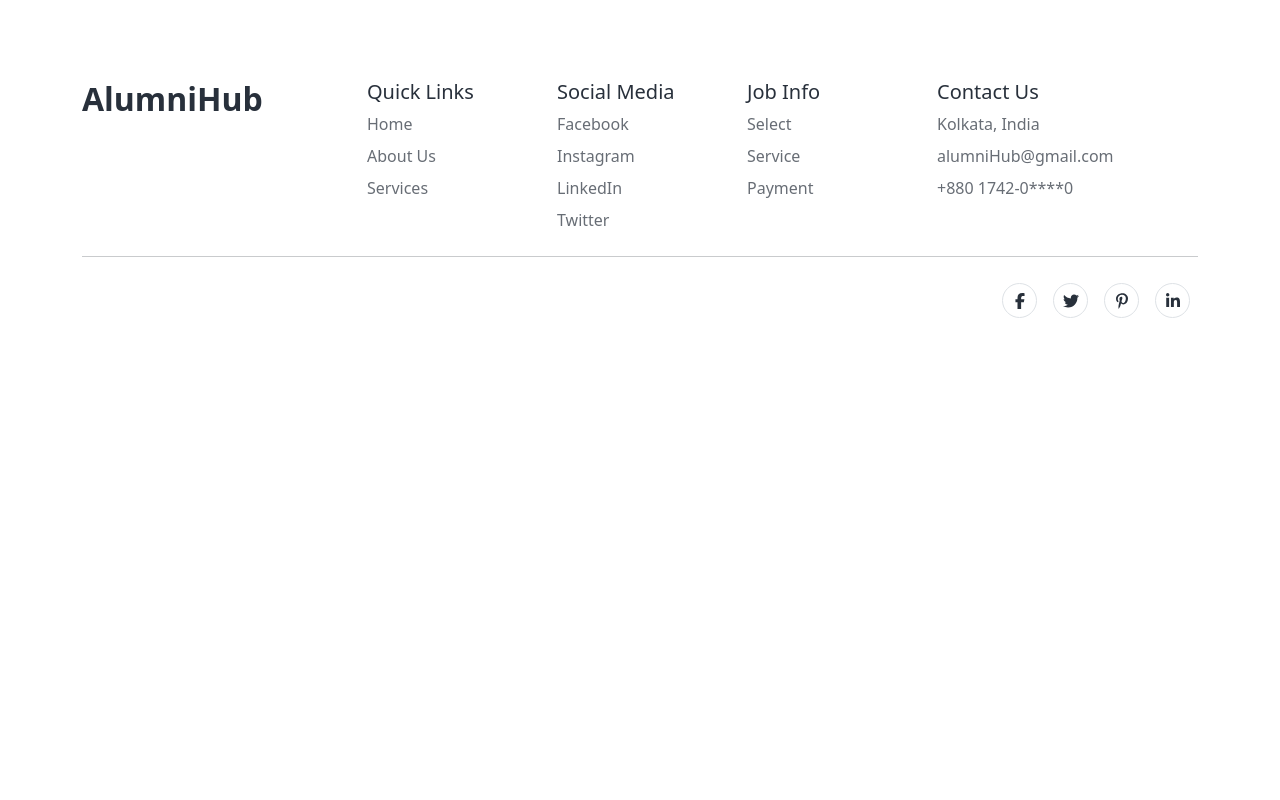
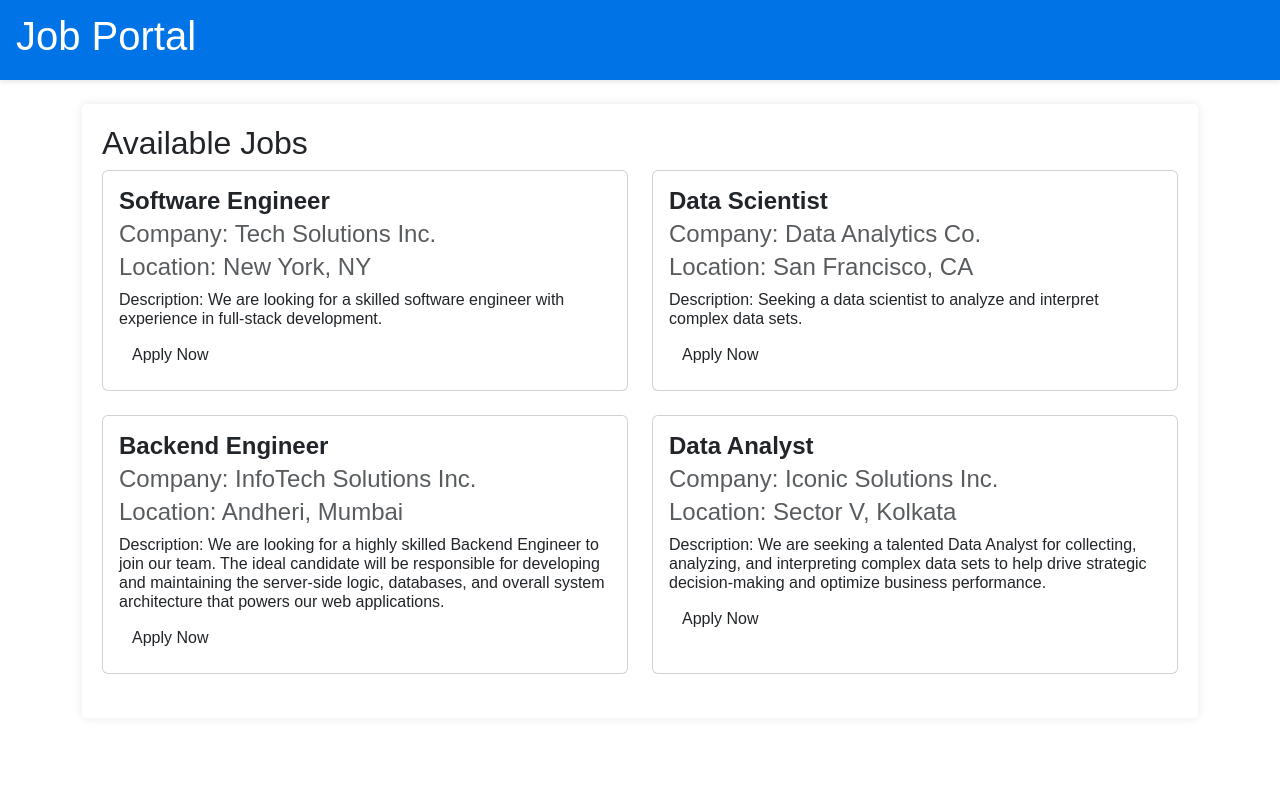
Before and after one commit to SubhadeepMondal2023/AlumniHub, a React (Vite) app in the folder client/: page /job in a window 1280 px wide. Shown: the top 800 px of the page. Built offline with nearby package versions, Linux system fonts and the light colour scheme; no server answers.

Commit message:
job added

```diff
--- a/client/src/App.jsx
+++ b/client/src/App.jsx
@@ -18,6 +18,8 @@ import Events from './components/Events/events.jsx';
 import Reunion from './components/Events/reunion.jsx';
 import Loader from './utils/Loader.jsx';
 import MyProfile from './components/Auth/MyProfile.jsx';
+import Job from './components/Services/Job.jsx';
+
 
 
 function App() {
@@ -41,7 +43,9 @@ function App() {
         <Route path="/alumni" element={<AlumniPage />} />
         <Route path="/team" element={<TheTeam />} />
         <Route path="/events" element={<Events />} />
-        <Route path="/events/reunion" element={<Reunion />} />
+        <Route path="/reunion" element={<Reunion />} />
+        <Route path="/job" element={<Job />} />
+
       </Routes>
       <Footer />
     </Router>
--- a/client/src/components/Events/Reunion.jsx
+++ b/client/src/components/Events/Reunion.jsx
@@ -1,36 +1,39 @@
 import React from "react";
-import { Card } from "react-bootstrap";
+import { Card, Container } from "react-bootstrap";
+import "../../css/reunion.css";
 
 function Reunion() {
   return (
-    <div className="p-4 mx-auto max-w-4xl">
-      {" "}
-      <h1 className="mb-4">Reunion</h1>{" "}
+    <Container className="py-4">
+      <h1 className="mb-4 text-center">Reunion</h1>
+      <Card className="mb-4">
+        <Card.Body>
+          <Card.Title>Event Details</Card.Title>
+          <Card.Text>
+            <strong>Date:</strong> 25th December 2024
+          </Card.Text>
+          <Card.Text>
+            <strong>Time:</strong> 6:00 PM to 10:00 PM
+          </Card.Text>
+          <Card.Text>
+            <strong>Venue:</strong> Alumni Hall, University Campus
+          </Card.Text>
+        </Card.Body>
+      </Card>
       <Card>
-        {" "}
         <Card.Body>
-          {" "}
-          <Card.Title>Event Details</Card.Title>{" "}
-          <Card.Text>Date: 25th December 2024</Card.Text>{" "}
-          <Card.Text>Time: 6:00 PM to 10:00 PM</Card.Text>{" "}
-          <Card.Text>Venue: Alumni Hall, University Campus</Card.Text>{" "}
-        </Card.Body>{" "}
-      </Card>{" "}
-      <Card className="mt-4">
-        {" "}
-        <Card.Body>
-          {" "}
-          <Card.Title>Activities</Card.Title>{" "}
+          <Card.Title>Activities</Card.Title>
           <ul>
-            {" "}
-            <li>Welcome Speech</li> <li>Dinner and Networking</li>{" "}
-            <li>Photo Booth</li> <li>Games and Entertainment</li>{" "}
-            <li>Farewell Address</li>{" "}
-          </ul>{" "}
-        </Card.Body>{" "}
-      </Card>{" "}
-    </div>
+            <li>Welcome Speech</li>
+            <li>Dinner and Networking</li>
+            <li>Photo Booth</li>
+            <li>Games and Entertainment</li>
+            <li>Farewell Address</li>
+          </ul>
+        </Card.Body>
+      </Card>
+    </Container>
   );
 }
 
-export default Reunion ;
+export default Reunion;
--- /dev/null
+++ b/client/src/components/Services/Job.jsx
@@ -0,0 +1,72 @@
+import React from "react";
+import "../../css/Job.css";
+import "bootstrap/dist/css/bootstrap.min.css";
+
+function Job() {
+  const jobs = [
+    {
+      title: "Software Engineer",
+      company: "Tech Solutions Inc.",
+      location: "New York, NY",
+      description:
+        "We are looking for a skilled software engineer with experience in full-stack development.",
+    },
+    {
+      title: "Data Scientist",
+      company: "Data Analytics Co.",
+      location: "San Francisco, CA",
+      description:
+        "Seeking a data scientist to analyze and interpret complex data sets.",
+    },
+    {
+      title: "Backend Engineer",
+      company: "InfoTech Solutions Inc.",
+      location: "Andheri, Mumbai",
+      description:
+        "We are looking for a highly skilled Backend Engineer to join our team. The ideal candidate will be responsible for developing and maintaining the server-side logic, databases, and overall system architecture that powers our web applications.",
+    },
+    {
+      title: "Data Analyst",
+      company: "Iconic Solutions Inc.",
+      location: "Sector V, Kolkata",
+      description:
+        "We are seeking a talented Data Analyst for collecting, analyzing, and interpreting complex data sets to help drive strategic decision-making and optimize business performance.",
+    },
+  ];
+
+  return (
+    <div className="job-body">
+      <header className="job-header">
+        <h1>Job Portal</h1>
+      </header>
+      <main className="container mt-4 job-main">
+        <section className="job-listing">
+          <h2>Available Jobs</h2>
+          <div className="row">
+            {jobs.map((job, index) => (
+              <div className="col-md-6 mb-4" key={index}>
+                <div className="card h-100 job-item">
+                  <div className="card-body">
+                    <h3 className="card-title">{job.title}</h3>
+                    <h4 className="card-subtitle mb-2 text-muted">
+                      Company: {job.company}
+                    </h4>
+                    <h4 className="card-subtitle mb-2 text-muted">
+                      Location: {job.location}
+                    </h4>
+                    <h6 className="card-text text-dark">
+                      Description: {job.description}
+                    </h6>
+                    <button className="btn job-button">Apply Now</button>
+                  </div>
+                </div>
+              </div>
+            ))}
+          </div>
+        </section>
+      </main>
+    </div>
+  );
+}
+
+export default Job;
--- /dev/null
+++ b/client/src/css/Job.css
@@ -0,0 +1,70 @@
+.job-body {
+    font-family: Arial, sans-serif;
+    margin: 0;
+    padding: 0;
+    background-color: white;
+  }
+
+  .job-header {
+    background-color: #0073e6;
+    color: white;
+    text-align: center;
+    padding: 1rem;
+    z-index: 10;
+  }
+
+  .job-main {
+    margin: 20px;
+  }
+
+  .job-listing {
+    background-color: white;
+    padding: 20px;
+    border-radius: 5px;
+    box-shadow: 0 0 10px rgba(0, 0, 0, 0.1);
+  }
+
+  .job-card {
+    flex: 1 1 calc(50% - 20px);
+    border: 1px solid #ddd;
+    padding: 10px;
+    border-radius: 5px;
+    background-color: #fff;
+  }
+
+  .job-container {
+    display: flex;
+    flex-wrap: wrap;
+    gap: 20px;
+  }
+
+  .job-card:last-child {
+    border-bottom: none;
+  }
+
+  .job-card h3, .job-card h4 {
+    margin-top: 0;
+  }
+
+  .job-card p {
+    margin: 5px 0;
+  }
+
+  .job-button {
+    background-color: #0073e6;
+    color: white;
+    padding: 10px 15px;
+    border: none;
+    border-radius: 5px;
+    cursor: pointer;
+  }
+
+  .job-button:hover {
+    background-color: #005bb5;
+  }
+
+  @media (max-width: 768px) {
+    .job-card {
+      flex: 1 1 100%;
+    }
+  }
--- a/client/src/css/reunion.css
+++ b/client/src/css/reunion.css
@@ -13,3 +13,11 @@
   .events ul li {
     margin: 10px 0;
   }
+  .card-text {
+    color: black;
+  }
+
+  .card-title {
+    font-size: 1.5rem; /* Increase the size of the card title */
+    font-weight: bold; /* Make it bold for better emphasis */
+  }
```
Also changed, not shown: client/src/components/Services/Intrenship.jsx (added), 1 other file (tests, documents, lock files or other folders).
